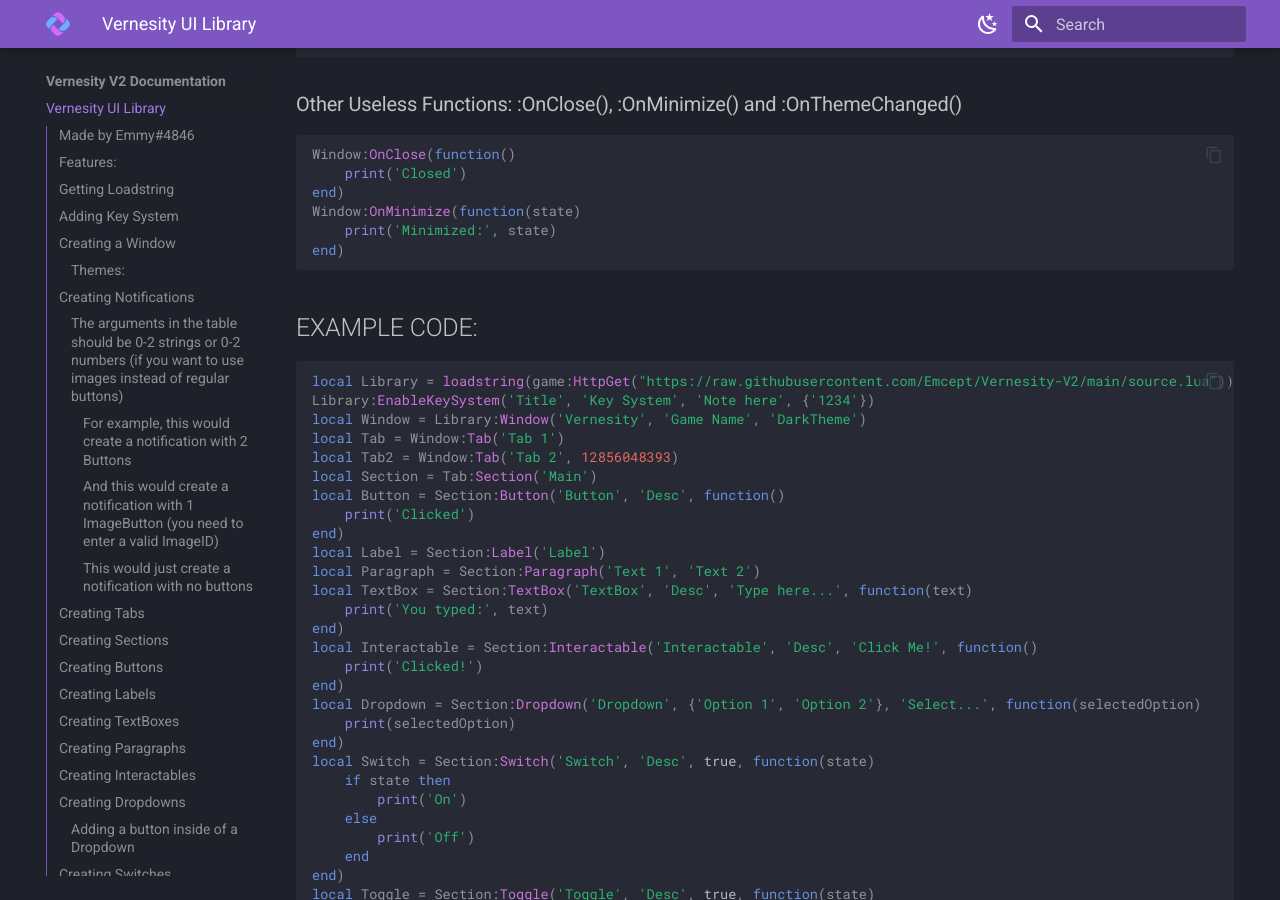
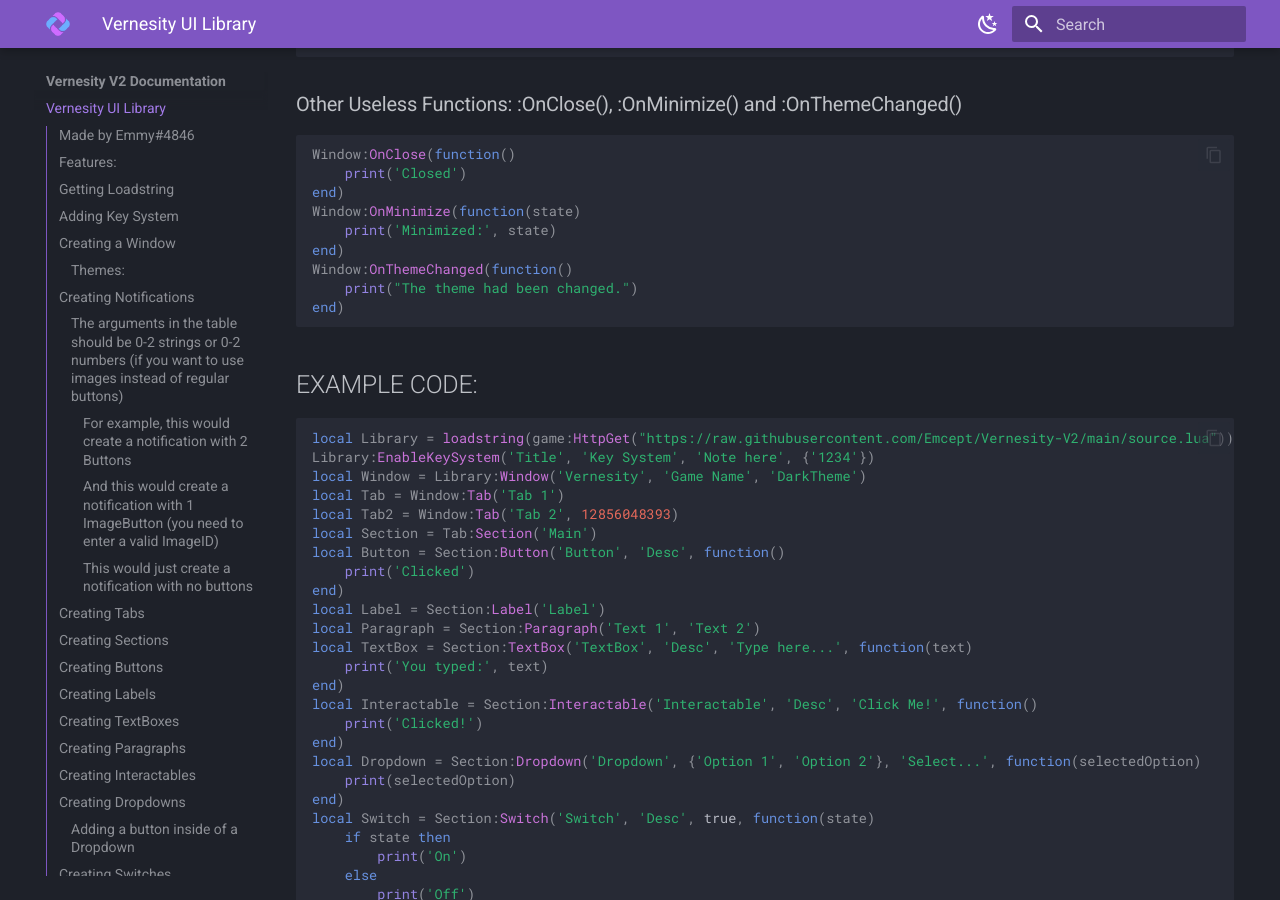
Before and after one commit to Emcept/Vernesity-V2-Documentation, an MkDocs documentation site: the page built from docs/index.md, in a window 1280 px wide and 900 px high, scrolled down 5779 px. Built offline with MkDocs 1.6.1 and Material for MkDocs 9.7.7, drawn with Linux system fonts in a browser that asks for light colours.

Commit message:
Update index.md

````diff
--- a/docs/index.md
+++ b/docs/index.md
@@ -264,6 +264,9 @@
 Window:OnMinimize(function(state)
 	print('Minimized:', state)
 end)
+Window:OnThemeChanged(function()
+	print("The theme had been changed.")
+end)
 ```
 
 
````
